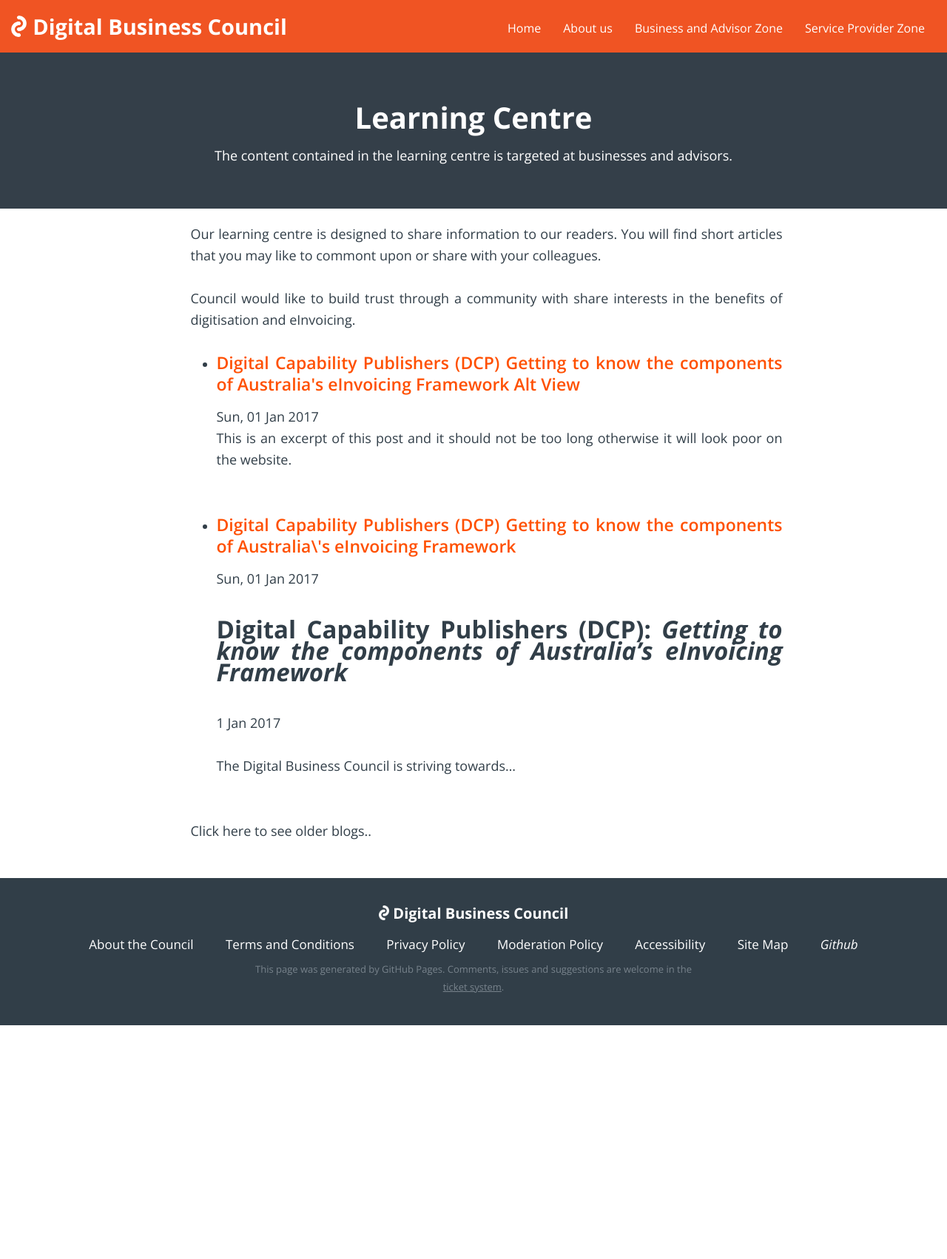
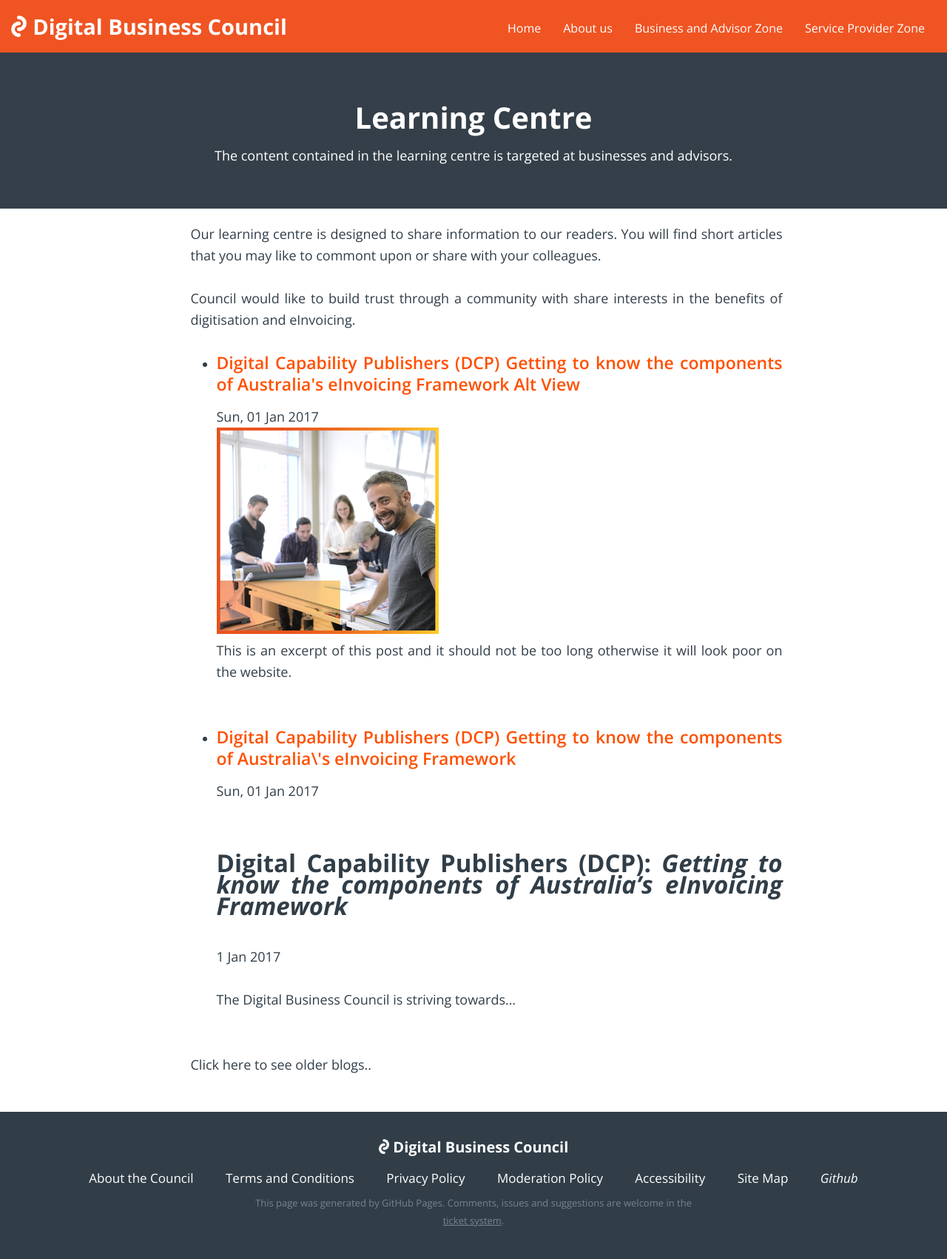
Before and after one commit to Digital-Business-Council/Digital-Business-Council.github.io, a Jekyll site: the page built from pages/business-zone/blogs/learning-centre.md, in a window 1280 px wide. Shown: the whole page at 74% size. Built offline with Jekyll 4.4.1, drawn with Linux system fonts in a browser that asks for light colours; before the commit the page ends 1386 px from its top, so only the background shows below that.

Commit message:
Update learning-centre.md

```diff
--- a/pages/business-zone/blogs/learning-centre.md
+++ b/pages/business-zone/blogs/learning-centre.md
@@ -15,6 +15,7 @@
     <a href="{{ blog-page.url }}"><h3>{{ blog-page.title }}</h3></a>
     {{ blog-page.date | date: "%a, %d %b %Y" }}
     <br>
+    <img src="{{ blog-page.excerpt-image | absolute_url }}" />
     <p>{{ blog-page.excerpt }}</p>
     </li>
   {% endfor %}
```
